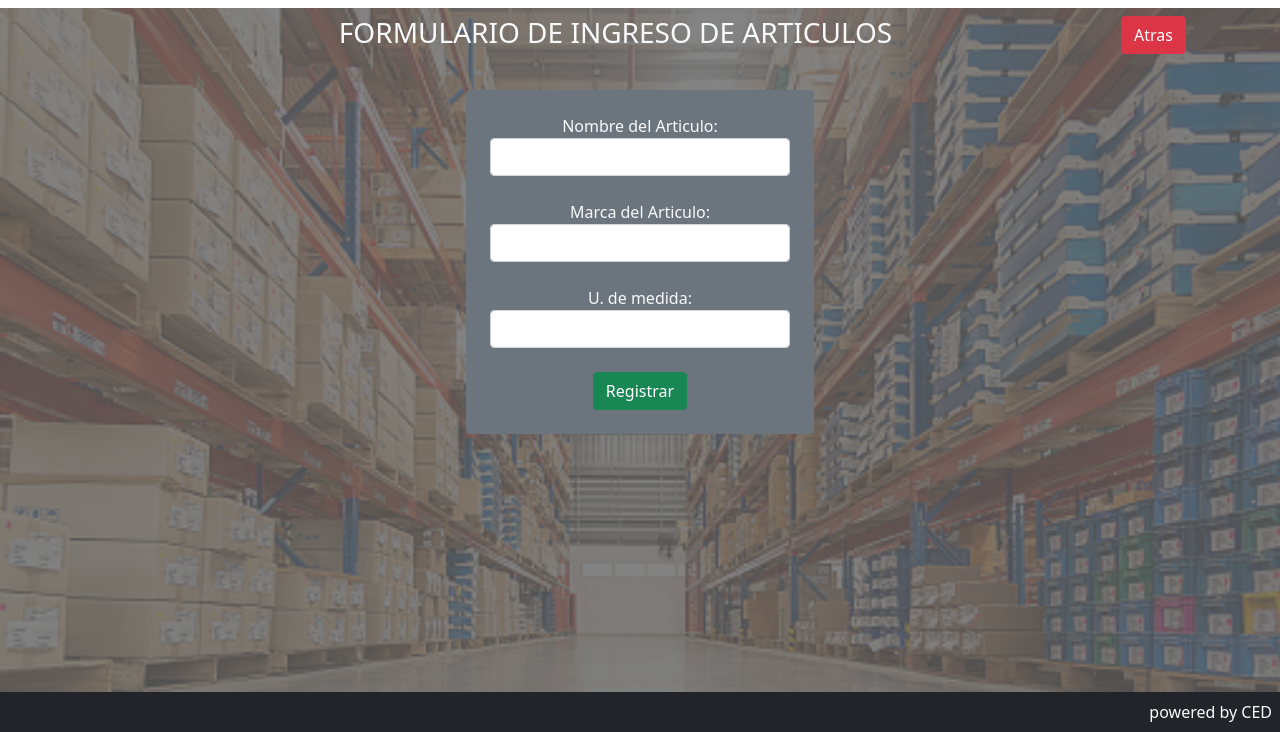
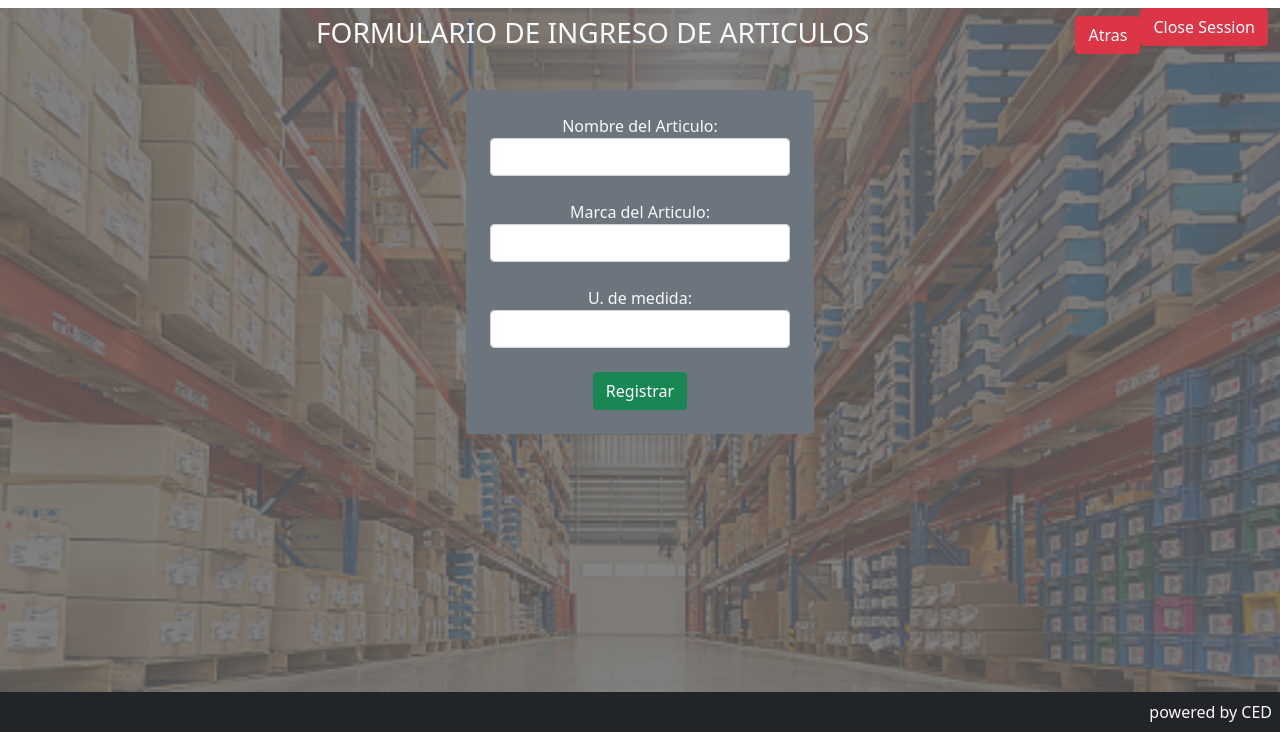
Before and after one commit to ecometto/python, a Flask app: page /altaArticulos in a window 1280 px wide. Shown: the part 68-800 px from the top of the page. Run offline with Flask 2, Linux system fonts and the light colour scheme.

Commit message:
actualizando

```diff
--- a/inventory/DDBBUsers.py
+++ b/inventory/DDBBUsers.py
@@ -34,5 +34,6 @@ def validar(user, password):
     sql=f"select * from usuarios where usuario = '{user}' and pass='{password}' "
     cursor.execute(sql)
     data = cursor.fetchall()
+    print(data)
     con.close()
     return data
--- a/inventory/app.py
+++ b/inventory/app.py
@@ -1,7 +1,8 @@
-from flask import Flask, render_template, url_for, request, redirect
+from flask import Flask, render_template, url_for, request, redirect, session
 import DDBBUsers , DDBBArticulos
 
 app=Flask(__name__)
+app.secret_key = 'clave'
 
 # DEFINICIÓN DE RUTAS --------------------------------
 @app.route('/', methods=['GET', 'POST'])
@@ -9,17 +10,35 @@ def login():
     if request.method == "POST":
         user = request.form['user']
         password = request.form['pass']
+        print(f"datos tomados desde el formulario: {user} - {password}")
         data=DDBBUsers.validar(user, password)
-        print(data)
+        print(f"datos obtenidos de la DDBB: {data}")
         print(len(data))
         if len(data) == 1 :
-           return redirect("/index")
+            print(data)
+            session["clave"] = "mi clave"
+            print(session['clave'])
+            return render_template(url_for("index"))
+        else:
+            return render_template("./login.html",titulo="login")
+
+
+
+@app.route('/close', methods=['POST'])
+def close():
+    session.clear()
+    redirect("/")
     return render_template("login.html")
 
 
-@app.route('/index')
+
+@app.route('/index', methods=['GET', 'POST'])
 def index():
-    return render_template("index.html")
+    print(session.get('clave'))
+    if session.get('clave') == None:
+        return render_template("login.html")
+    else:
+        return render_template("./index.html",titulo="Principal")
 
 
 @app.route('/altaArticulos', methods=['GET', 'POST'])
@@ -36,6 +55,7 @@ def altaArt():
 
     return render_template("./articulos/alta.html", titulo="alta Articulos")
 
+
 @app.route('/listadoArticulos', methods=['GET', 'POST'])
 def listadoArt():
     action=request.form
@@ -49,6 +69,7 @@ def listadoArt():
     data = DDBBArticulos.readArticles()
     return render_template("./articulos/listado.html", titulo="Lista Articulos", data=data)
 
+
 @app.route('/editarArticulos', methods=['GET', 'POST'])
 def editarArticulos():
     return render_template("./articulos/editar.html",titulo="editarArticulos")
--- a/inventory/templates/base.html
+++ b/inventory/templates/base.html
@@ -17,6 +17,11 @@
         <!-- <img src="../static/img/veng.png" alt=""> -->
         <img src="{{url_for('static', filename='img/veng.png')}}" alt="">
         <h1 class="bg-primary text-light text-center">SISTEMA DE INVENTARIOS</h1>
+        <div class="float-end">
+            <form action="/close" method="POST">
+                <button class="btn btn-danger">Close Session</button>
+            </form>
+        </div>
     </header>
     <div class="contenido container-fluid">
 
--- a/prueba/app.py
+++ b/prueba/app.py
@@ -44,4 +44,4 @@ def form():
 # ---------------------------------------
 #ejecutando el servidor
 if __name__ == "__main__":
-    app.run(port=3000, debug=True)
+    app.run(port=5000, debug=True)
--- a/repaso/DDBB.json
+++ b/repaso/DDBB.json
@@ -77,6 +77,12 @@
             "cod": "cdsa",
             "description": "otro mas",
             "price": 1420.0
+        },
+        {
+            "id": 14,
+            "cod": "mouse001",
+            "description": "mouse inalambrico genius g22",
+            "price": 200.0
         }
     ],
     "sales": [
--- a/repaso/SAO_XML.py
+++ b/repaso/SAO_XML.py
@@ -28,6 +28,8 @@ main()
 
 
 
+
+
 # # funcion inicial incluyendo datos de demora y redID. Con Regex (sin incluir fecha)
 # for cada in root.iter("activity"):
 #     refID=cada[0].text
```
Also changed, not shown: proyectoFlaskSqlite/app.py (+5 -6 lines), inventory/templates/close.html (added), proyectoFlaskSqlite/DDBB.sqlite, repaso/flask.py (added).
